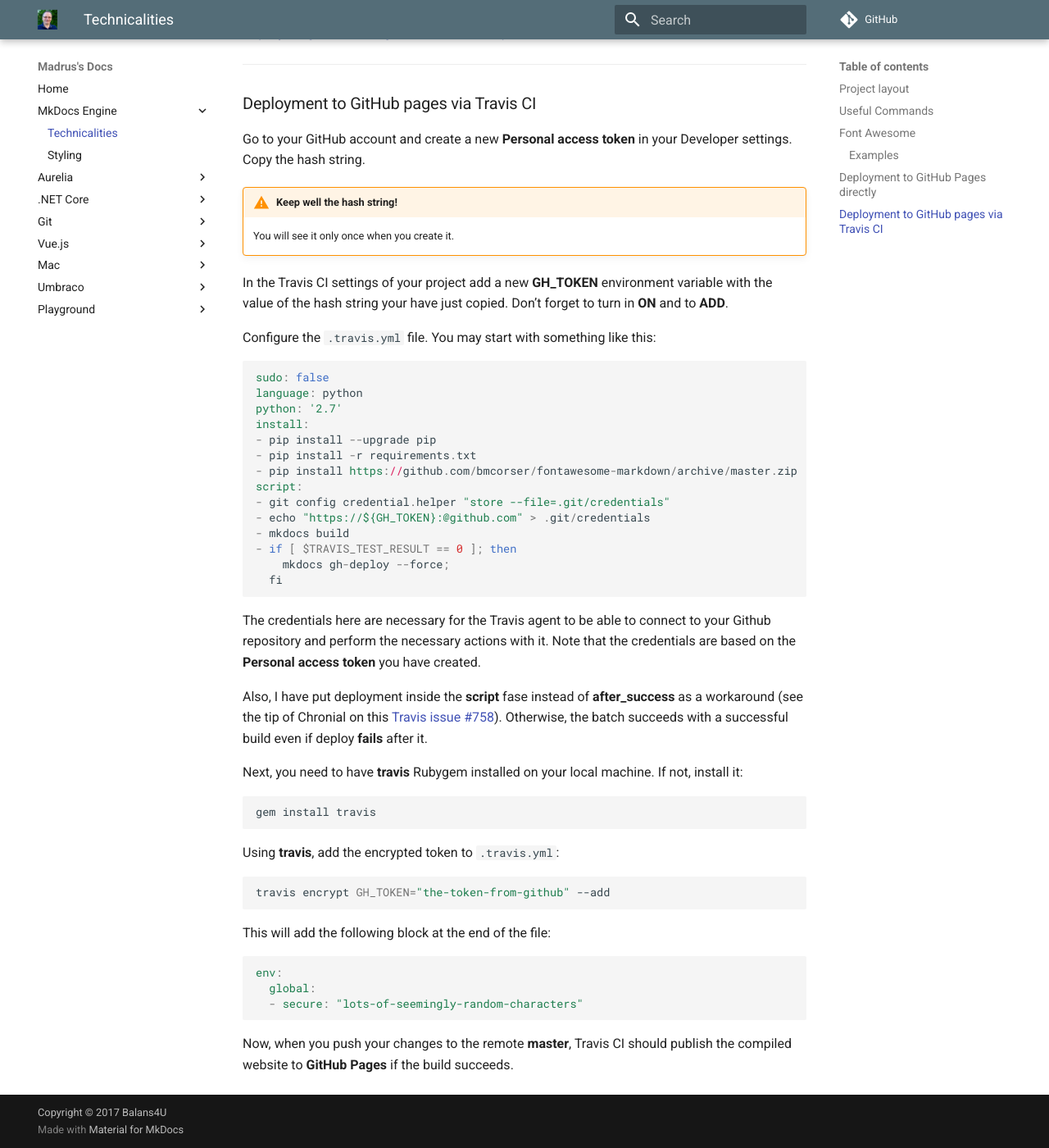
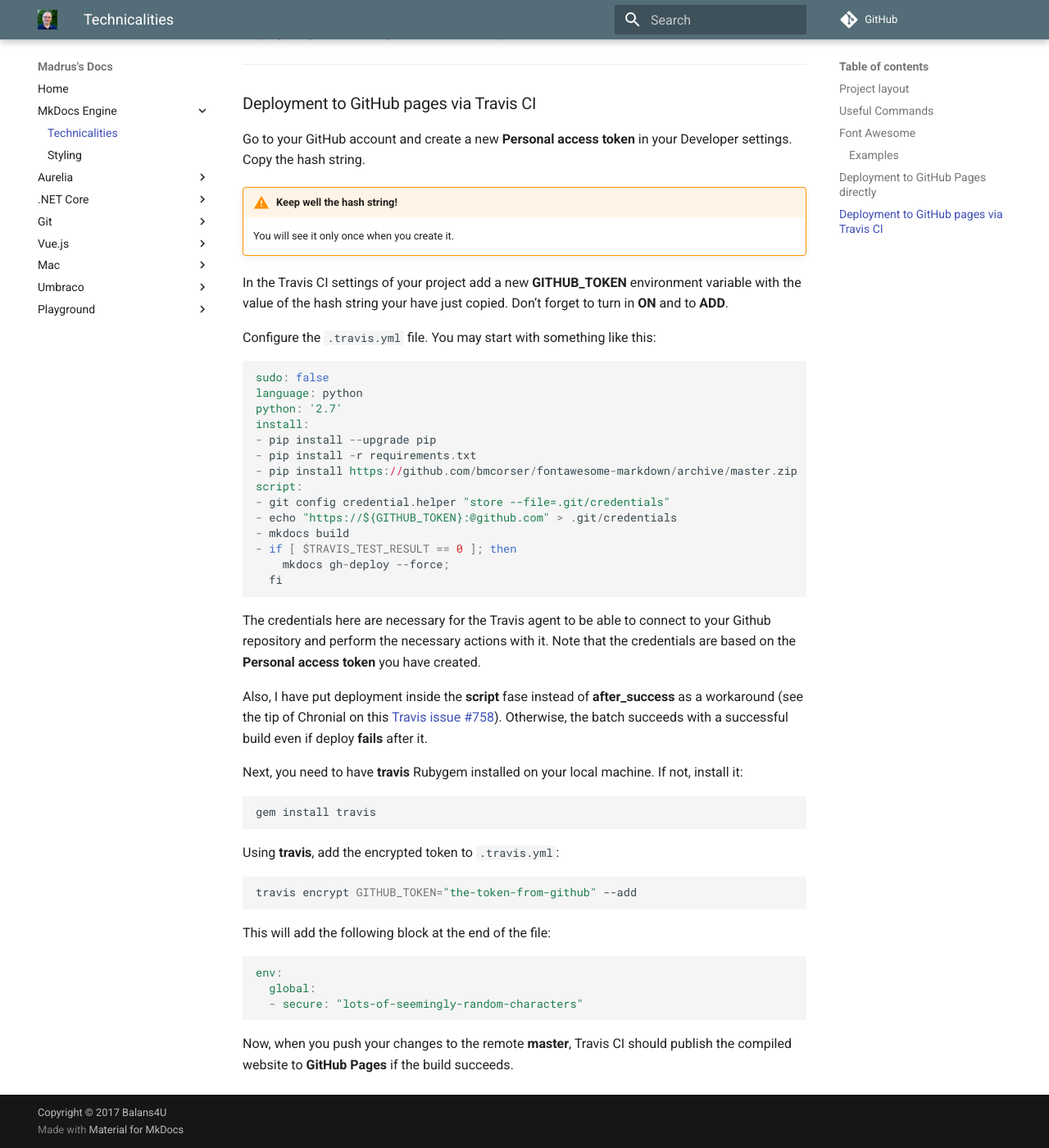
Before and after one commit to madrus/mdocs, an MkDocs documentation site: the page built from docs/engine/technicalities.md, in a window 1280 px wide and 1400 px high, scrolled down 1692 px. Shown: the whole window at 82% size. Built offline with MkDocs 1.6.1 and Material for MkDocs 9.7.7, drawn with Linux system fonts in a browser that asks for light colours; comment, search, counter and statistics services are not loaded; old or Windows-style settings are respelled for this version of MkDocs.

Commit message:
changed token variable in the documentation

````diff
--- a/docs/engine/technicalities.md
+++ b/docs/engine/technicalities.md
@@ -82,7 +82,7 @@ Go to your GitHub account and create a new __Personal access token__ in your Dev
 !!! warning "Keep well the hash string!"
     You will see it only once when you create it.
 
-In the Travis CI settings of your project add a new __GH_TOKEN__ environment variable with the value of the hash string your have just copied. Don't forget to turn in __ON__ and to __ADD__.
+In the Travis CI settings of your project add a new __GITHUB_TOKEN__ environment variable with the value of the hash string your have just copied. Don't forget to turn in __ON__ and to __ADD__.
 
 Configure the `.travis.yml` file. You may start with something like this:
 
@@ -96,7 +96,7 @@ install:
 - pip install https://github.com/bmcorser/fontawesome-markdown/archive/master.zip
 script:
 - git config credential.helper "store --file=.git/credentials"
-- echo "https://${GH_TOKEN}:@github.com" > .git/credentials
+- echo "https://${GITHUB_TOKEN}:@github.com" > .git/credentials
 - mkdocs build
 - if [ $TRAVIS_TEST_RESULT == 0 ]; then
     mkdocs gh-deploy --force;
@@ -116,7 +116,7 @@ gem install travis
 Using __travis__, add the encrypted token to `.travis.yml`:
 
 ```bash
-travis encrypt GH_TOKEN="the-token-from-github" --add
+travis encrypt GITHUB_TOKEN="the-token-from-github" --add
 ```
 
 This will add the following block at the end of the file:
````
